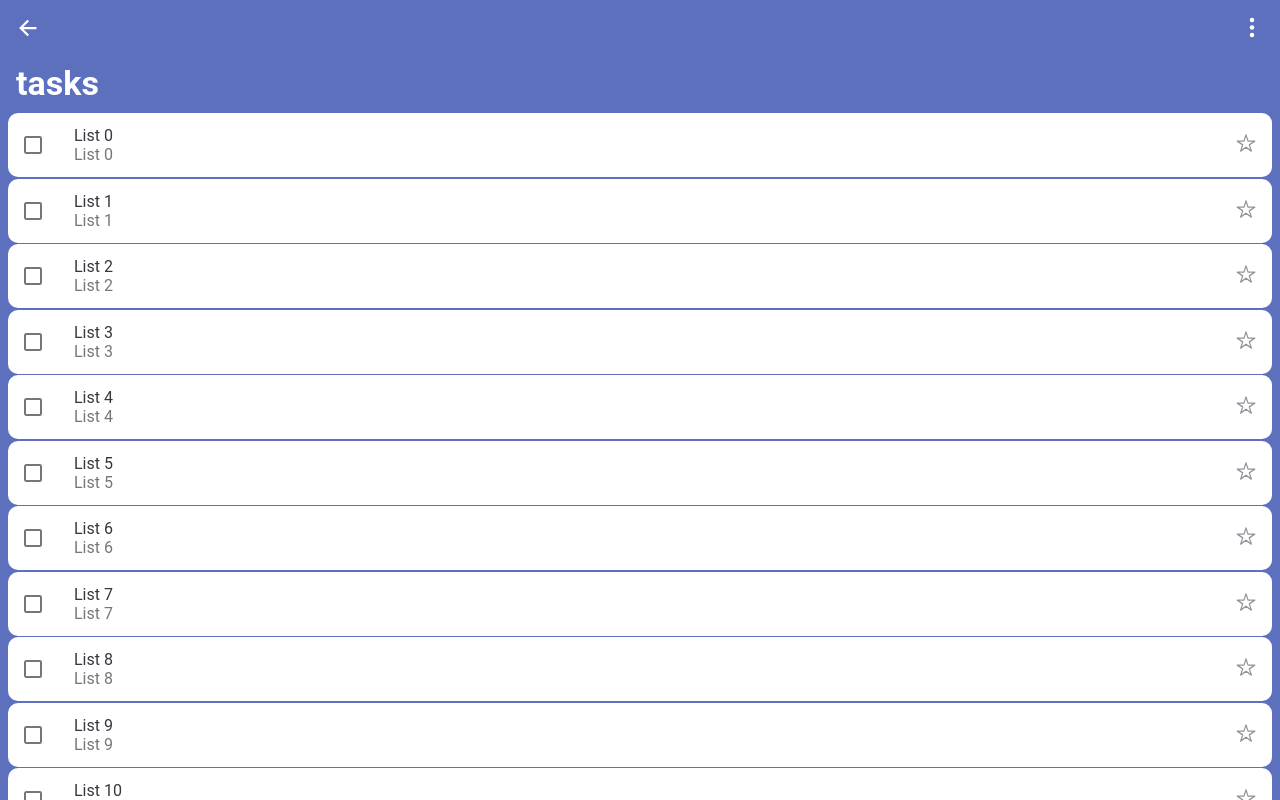
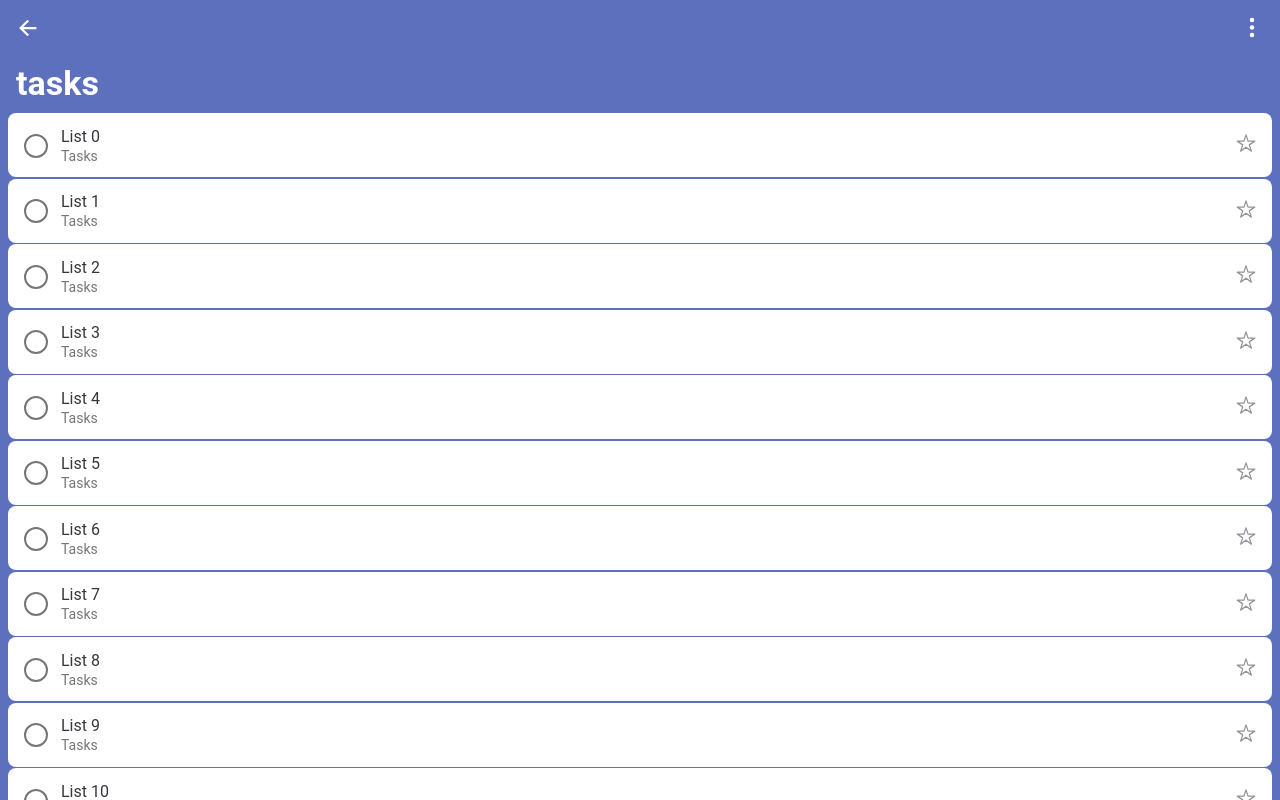
Before and after one commit to immortalt/immortal-todo, a React (Create React App) app: page /home in a window 1280 px wide. Both pictures are taken after a click on the element "Tasks". Built offline with nearby package versions, Linux system fonts and the light colour scheme.

Commit message:
style(TodoList): optimize the checkbox layout and color in ios and md to make it more like MS Todo

```diff
--- a/src/components/TaskItems/TaskItem.tsx
+++ b/src/components/TaskItems/TaskItem.tsx
@@ -1,8 +1,7 @@
-import {IonCheckbox, IonIcon, IonItem, IonLabel} from "@ionic/react";
+import {IonCheckbox, IonIcon, IonItem, IonLabel, isPlatform} from "@ionic/react";
 import {starOutline} from "ionicons/icons";
 import React, {useEffect} from "react";
 import useIsDark from "../../hooks/useIsDark";
-import {ThemeUnit} from "../../theme/listThemes";
 import {TodoTask} from "../../models/TodoTask";
 import {DraggableProvided, DraggableStateSnapshot} from "../react-beautiful-dnd";
 import "./TaskItem.css";
@@ -11,7 +10,6 @@ type TaskItemProps = {
     snapshot: DraggableStateSnapshot,
     provided: DraggableProvided,
     item: TodoTask
-    themeUnit: ThemeUnit
     radioColor: string
 }
 const TaskItem: React.FC<TaskItemProps> = (
@@ -19,7 +17,6 @@ const TaskItem: React.FC<TaskItemProps> = (
         snapshot,
         provided,
         item,
-        themeUnit,
         radioColor
     }) => {
     const isDark = useIsDark()
@@ -29,11 +26,13 @@ const TaskItem: React.FC<TaskItemProps> = (
             color: "var(--ion-color-medium)"
         },
         radio: {
+            width: "24px",
+            height: "24px",
+            "--border-width": "2px",
             "--checkmark-width": "2px",
             "--checkmark-color": isDark ? "#212121" : "#FFFFFF",
             "--transition": "transform 2s cubic-bezier(0.4, 0, 0.2, 1)",
             // Unchecked
-            "--border-width": "2px",
             "--border-color": isDark ? "#939393" : "#767678",
             "--background": isDark ? "#212121" : "#FFFFFF",
             // Checked
@@ -43,10 +42,13 @@ const TaskItem: React.FC<TaskItemProps> = (
         },
         title: {
             color: isDark ? "#e1e1e1" : "#34373d",
+            marginBottom: 2
         },
         subTitle: {
             color: isDark ? "#939393" : "#767678",
-        }
+            fontSize: 14
+        },
+        chechBoxDiv: isPlatform("ios") ? {marginRight: 7, marginLeft: -4} : {marginRight: 5}
     }
     const getItemStyle = (isDragging: boolean, draggableStyle: any) => {
         return {
@@ -54,7 +56,7 @@ const TaskItem: React.FC<TaskItemProps> = (
             cursor: "default",
             "--background": isDark ? "#212121" : "white",
             "--min-height": "64px",
-            "--border-radius": "10px",
+            "--border-radius": "8px",
             marginBottom: 1.5,
             ...draggableStyle,
         }
@@ -79,14 +81,14 @@ const TaskItem: React.FC<TaskItemProps> = (
                     }}
                     color={snapshot.isDragging ? "light" : ""}
     >
-        <div slot="start" className={!justDragged ? "my-checkbox" : ""}>
+        <div slot="start" style={styles.chechBoxDiv} className={!justDragged ? "my-checkbox" : ""}>
             <div className={`circle circle-1 ${checked ? 'checked' : ''}`}></div>
             <div className={`circle circle-2 ${checked ? 'checked' : ''}`}></div>
             <div className={`circle circle-3 ${checked ? 'checked' : ''}`}></div>
             <div className={`circle circle-4 ${checked ? 'checked' : ''}`}></div>
             <div className={`circle circle-5 ${checked ? 'checked' : ''}`}></div>
             <div className={`circle circle-6 ${checked ? 'checked' : ''}`}></div>
-            <IonCheckbox value={checked} onIonChange={e => {
+            <IonCheckbox mode="ios" value={checked} onIonChange={e => {
                 setChecked(e.detail.checked)
             }}
                          style={styles.radio}
@@ -98,7 +100,7 @@ const TaskItem: React.FC<TaskItemProps> = (
                     {item.title}
                 </div>
                 <div style={styles.subTitle}>
-                    {item.title}
+                    {"Tasks"}
                 </div>
             </div>
         </IonLabel>
--- a/src/components/TaskItems/index.tsx
+++ b/src/components/TaskItems/index.tsx
@@ -72,7 +72,7 @@ const TaskItems: React.FC<TaskItemsProps> = ({theme}) => {
                             <Draggable key={item.id} draggableId={item.id} index={index}>
                                 {(provided, snapshot) => (
                                     <TaskItem item={item} radioColor={radioColor} snapshot={snapshot}
-                                              provided={provided} themeUnit={themeUnit}
+                                              provided={provided}
                                               key={item.id}/>
                                 )}
                             </Draggable>
```
